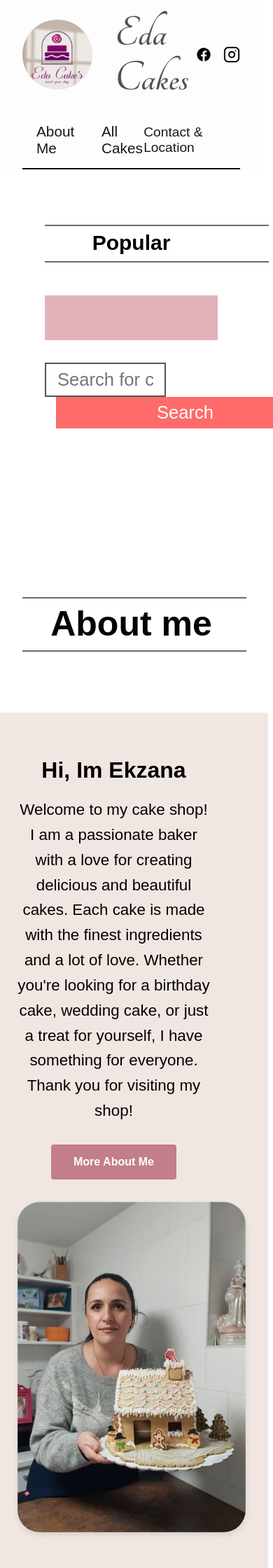
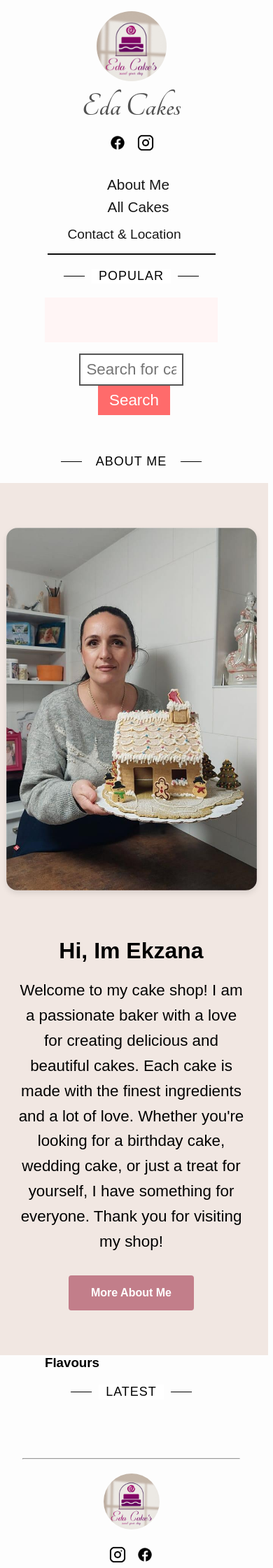
Before and after one commit to Burendoo/Cake_website, a Django app: template main/templates/main/home.html in a window 390 px wide. Shown: the top 2240 px of the page at 70% size. Run offline with Django 3.2, Linux system fonts and the light colour scheme; the template is opened without the code that fills it, so the values that code supplies are empty.

Commit message:
added responsive

```diff
--- a/main/static/main/home.css
+++ b/main/static/main/home.css
@@ -1,25 +1,40 @@
-/* Header styles */
-
-.section-header {
-      text-align: center;
-      margin: 70px 0 40px 0;
-      position: relative;
-
+/* ===== BASE STYLES ===== */
+.container {
+  max-width: 90rem;
+  margin: 0 auto;
 }
 
+/* ===== SECTION HEADERS ===== */
+.section-header,
+.section-about {
+  text-align: center;
+  margin: 70px 0 40px;
+  position: relative;
+}
 
+.section-about {
+  margin: 200px 0 80px;
+}
 
-.section-header .section-title {
+.section-header .section-title,
+.section-about .section-title {
   display: inline-block;
-      font-size: 30px;
   font-weight: bold;
   color: #030303;
   margin: 0 15px;
   position: relative;
   z-index: 1;
+  padding: 0 10px;
   background-color: #fff;
-      /* background to cover the line behind */
-      padding: 0 10px;
+}
+
+.section-header .section-title {
+  font-size: 30px;
+}
+
+.section-about .section-title {
+  font-size: 50px;
+  background-color: transparent;
 }
 
 .title-decor-line {
@@ -30,23 +45,9 @@
   vertical-align: middle;
 }
 
-
-/* End of Header Styles */
-
-.container{
-  max-width: 90rem;
-}
-
-
-/* Popular cakes styles */
-
-
-/* Card Container */
-
-
-.popular-cakes {
-
-  background-color: rgb(227, 179, 188);
+/* ===== CARD STYLES (Shared between popular and latest cakes) ===== */
+.popular-cakes,
+.latest-cakes {
   display: flex;
   flex-wrap: wrap;
   margin: 0 auto;
@@ -55,8 +56,12 @@
   justify-content: center;
 }
 
-  /* Individual Card */
-  .popular-cake-card {
+.popular-cakes {
+  background-color: #fff5f5;
+}
+
+.popular-cake-card,
+.latest-cake-card {
   width: 24rem;
   background: white;
   border-radius: 0.5rem;
@@ -131,28 +130,29 @@
   text-align: center;
   align-self: flex-end;
   margin-top: auto;
-
 }
 
-/* End of Popular */
-
-/* Start of Search Bar */
-
-.search-form{
-      padding: 2rem 0;
-      margin-bottom: 20px;
+.popular-cake-card > a[href=""]:hover,
+.latest-cake-card > a[href=""]:hover {
+  background: #ff5252;
 }
 
-.search-input{
+/* ===== SEARCH BAR ===== */
+.search-form {
+  padding: 2rem 0;
+  margin-bottom: 80px;
+  text-align: center;
+}
+
+.search-input {
   width: 70%;
   padding: 0.5rem 1rem;
   border: 2px solid #555555;
   font-size: 1.6rem;
-
 }
 
-.search-button{
-      padding: 0.5rem 9rem;
+.search-button {
+  padding: 0.5rem 8.5rem;
   background-color: #ff6b6b;
   color: white;
   border: none;
@@ -160,35 +160,12 @@
   cursor: pointer;
   margin-left: 1rem;
 }
-/* End of Search Bar */
 
-/* About */
-
-.section-about {
-  text-align: center;
-  margin: 200px 0 80px 0;
-  position: relative;
+.search-button:hover{
+  opacity: 100;
 }
 
-.section-about .section-title {
-  display: inline-block;
-  font-size: 50px;
-  font-weight: bold;
-  color: #030303;
-  margin: 0 15px;
-  position: relative;
-  z-index: 1;
-  padding: 0 10px;
-}
-
-.title-decor-line {
-  display: inline-block;
-  width: 20rem;
-  height: 2px;
-  background-color: #6b6b6b;
-  vertical-align: middle;
-}
-
+/* ===== ABOUT SECTION ===== */
 .about-container {
   width: 100vw;
   position: relative;
@@ -278,8 +259,23 @@
   .content, .about-image {
     width: 100%;
   }
+
+  .text-content {
+    margin-right: 0;
+  }
 }
 
+@media (min-width: 769px) {
+  /* Header Styles */
+  .popular-container .section-header,
+  .section-about,
+  .latest-container .section-header {
+    display: flex;
+    align-items: center;
+    justify-content: center;
+    gap: 20px;
+    margin: 40px 0;
+  }
 .section-flavour {
   text-align: center;
   margin: 70px 0 40px 0;
@@ -350,93 +346,143 @@
 }
 
 
-
-/* Start of Latest Cakes */
-
-.latest-cakes {
-      display: flex;
-      flex-wrap: wrap;
-      margin: 0 auto;
-      padding: 2rem;
-      gap: 2rem;
-      justify-content: center;
+  .popular-container .section-title,
+  .section-about .section-title,
+  .latest-container .section-title {
+    font-size: 22px;
+    font-weight: normal;
+    text-transform: uppercase;
+    letter-spacing: 1.5px;
+    margin: 0;
   }
 
-    /* Individual Card */
-    .latest-cake-card {
-      width: 24rem;
-      background: white;
-      border-radius: 0.5rem;
-      overflow: hidden;
-      box-shadow: 0 0.5rem 1rem rgba(0,0,0,0.1);
-      padding: 2rem;
-      display: flex;
-      flex-direction: column;
-      position: relative;
+  .popular-container .title-decor-line,
+  .section-about .title-decor-line,
+  .latest-container .title-decor-line {
+    width: 50px;
+    height: 2px;
+    background: #000;
   }
 
-    /* Image Container */
-    .cake-image-container {
-      position: relative;
-      margin: -2rem -2rem 1rem -2rem; /* Counteracts card padding */
+  /* About Section Layout */
+  .about-content {
+    max-width: 1200px;
+    margin: 0 auto;
+    gap: 4rem;
+    padding: 0 3rem;
   }
 
-    .latest-cake-image {
-      width: 100%;
-      height: 25rem;
-      object-fit: cover;
-      display: block;
+  .about-image {
+    flex: 1.2;
   }
 
-    /* Name Overlay */
-    .cake-name-overlay {
-      position: absolute;
-      bottom: 1rem;
-      left: 1rem;
-      right: 1rem;
-      background-color: pink;
-      color: black;
-      padding: 1rem;
-      font-size: 1.6rem;
-      font-weight: bold;
-      text-align: center;
-      border-radius: 0.3rem;
-      transform: translateY(50%); /* Makes it overlap the image edge */
-      z-index: 2;
+  .text-content {
+    flex: 1;
   }
 
-    /* Details Section */
-    .cake-details {
-      flex-grow: 1;
-      padding: 1rem 0;
-      position: relative;
-      min-height: 6rem;
+  /* Flavours Grid */
+  .flavours-cards {
+    grid-template-columns: repeat(auto-fill, minmax(200px, 1fr));
+    gap: 2rem;
+  }
 }
 
-    /* Price Position */
-    .cake-details p:last-of-type {
-      position: absolute;
-      left: 0;
-      bottom: 0;
-      font-weight: bold;
+@media (max-width: 480px) {
+  /* ===== Popular Section (Reference Style) ===== */
+  .popular-container .section-header {
+    display: flex;
+    align-items: center;
+    justify-content: center;
+    gap: 10px;
+    margin: 20px 0;
+  }
+
+  .popular-container .section-title {
+    font-size: 18px;
+    font-weight: normal;
+    text-transform: uppercase;
+    letter-spacing: 1px;
+    margin: 0;
+  }
+
+  .popular-container .title-decor-line {
+    width: 30px;
+    height: 1px;
+    background: #000;
+  }
+
+  /* ===== Apply Same Style to About Me & Latest ===== */
+  .section-about,
+  .latest-container .section-header {
+    display: flex;
+    align-items: center;
+    justify-content: center;
+    gap: 10px;
+    margin: 20px 0;
+  }
+
+  .section-about .section-title,
+  .latest-container .section-title {
+    font-size: 18px !important;
+    font-weight: normal !important;
+    text-transform: uppercase !important;
+    letter-spacing: 1px !important;
+    margin: 0 !important;
+  }
+
+  .section-about .title-decor-line,
+  .latest-container .title-decor-line {
+    width: 30px !important;
+    height: 1px !important;
+    background: #000 !important;
+    margin: 0 !important;
+  }
+
+  /* ===== Keep Your Existing Layout Styles ===== */
+  .about-content {
+    flex-direction: column;
+    padding: 0 1rem;
+    gap: 2rem;
+  }
+
+  .about-image {
+    order: -1;
+    max-width: 100%;
+    margin-bottom: 2rem;
+  }
+
+  .about-image img {
+    border-radius: 1rem;
+  }
+
+  .text-content {
+    padding: 0 1rem;
+    text-align: center;
+  }
+
+  .search-form {
+    padding: 1rem 0;
+    margin-bottom: 40px;
+  }
+
+  .search-input {
+    width: 60%;
+    padding: 0.5rem;
     font-size: 1.4rem;
   }
 
-    /* Order Button */
-    .latest-cake-card > a[href=""] {
-      display: inline-block;
-      background: #ff6b6b;
-      color: white;
-      padding: 0.8rem 1.5rem;
-      border-radius: 0.3rem;
-      text-decoration: none;
-      text-align: center;
-      align-self: flex-end;
-      margin-top: auto;
+  .search-button {
+    padding: 0.5rem 1rem;
+    font-size: 1.4rem;
+    margin-left: 0.5rem;
   }
 
-    .latest-cake-card > a[href=""]:hover {
-      background: #ff5252;
+
+  .popular-container .section-header {
+    display: flex;
+    align-items: center;
+    justify-content: center;
+    gap: 10px;
+    margin: 20px 0;
   }
-
-/* End of Latest Cakes */
+}
--- a/static/include/header.css
+++ b/static/include/header.css
@@ -1,3 +1,4 @@
+/* ===== BASE & GLOBAL STYLES ===== */
 @import url('https://fonts.googleapis.com/css2?family=Tangerine:wght@400;700&display=swap');
 
 
@@ -18,9 +19,19 @@
     width: 100%;
     overflow-y: scroll;
     font-family: Arial, sans-serif;
+    /* Scrollbar consistency */
+    padding-right: calc(100vw - 100%);
+    background-color: #fdfdfd !important;
 }
 
-/* Header Container */
+@supports (scrollbar-gutter: stable) {
+    body {
+        padding-right: 0;
+        scrollbar-gutter: stable;
+    }
+}
+
+/* ===== HEADER STRUCTURE ===== */
 .header-wrapper {
     max-width: 90rem;
     margin: 0 auto;
@@ -34,7 +45,7 @@
     position: relative;
 }
 
-/* Logo Styles */
+/* ===== LOGO & BRANDING ===== */
 .logo {
     max-width: 100px;
     border-radius: 50%;
@@ -49,7 +60,7 @@
     color: #181818;
 }
 
-/* Navigation Top Section */
+/* ===== NAVIGATION STRUCTURE ===== */
 .nav-container {
     width: 100%;
     display: flex;
@@ -58,34 +69,6 @@
     padding: 1rem 0;
 }
 
-.logo-list {
-    display: flex;
-    gap: 2rem;
-    list-style: none;
-    align-items: center;
-    margin: 0;
-    padding: 0;
-}
-
-.navdiv a {
-    text-decoration: none;
-}
-
-/* Social Icons */
-.icon-list {
-    display: flex;
-    gap: 1rem;
-    list-style: none;
-    margin: 0;
-    padding: 0;
-}
-
-.icon-list li a img {
-    width: 1.5rem;
-    height: auto;
-}
-
-/* Navigation Bottom Section */
 .nav-info-container {
     width: 100%;
     display: flex;
@@ -94,18 +77,32 @@
     padding: 1rem 0;
 }
 
-.info-list, .nav-list {
+/* ===== LIST STYLES ===== */
+.logo-list,
+.icon-list,
+.info-list,
+.nav-list {
     display: flex;
-    gap: 2rem;
     list-style: none;
     margin: 0;
     padding: 0;
     align-items: center;
 }
 
-.info-list li a {
+.logo-list { gap: 2rem; }
+.icon-list { gap: 1rem; }
+.info-list,
+.nav-list { gap: 2rem; }
+
+/* ===== LINK STYLES ===== */
+.navdiv a,
+.info-list li a,
+.nav-list li a {
     text-decoration: none;
     color: #181818;
+}
+
+.info-list li a {
     font-size: 1.3rem;
     font-weight: 400;
 }
@@ -119,30 +116,56 @@
 }
 
 .nav-list li a {
-    text-decoration: none;
-    color: #181818;
     font-size: 1.2rem;
     font-weight: 500;
 }
 
+/* ===== ICON STYLES ===== */
+.icon-list li a img {
+    width: 1.5rem;
+    height: auto;
+}
 
-
-/* Divider Line */
+/* ===== DIVIDER LINE ===== */
 .line {
     width: 100%;
     border: 1.2px solid rgb(12, 12, 12);
     margin: 0;
 }
 
-/* Fallback for scrollbar consistency */
-body {
-    padding-right: calc(100vw - 100%);
+/* ===== RESPONSIVE BREAKPOINTS ===== */
+@media (max-width: 480px) {
+    .header-wrapper {
+        width: 100%;
+        max-width: 15rem;
+        margin: 0 auto;
+        padding: 0;
+    }
+
+    .nav-container,
+    .nav-info-container {
+        flex-direction: column;
+        gap: 1rem;
+    }
+
+    .logo_name {
+        font-size: 3rem;
+    }
+
+    .logo-list,
+    .info-list,
+    .nav-list {
+        flex-direction: column;
+        gap: 0.5rem;
+    }
 }
 
-/* Modern scrollbar handling */
-@supports (scrollbar-gutter: stable) {
-    body {
-        padding-right: 0;
-        scrollbar-gutter: stable;
+@media (min-width: 481px) and (max-width: 768px) {
+    .header-wrapper {
+        padding: 0 1rem;
+    }
+
+    .logo_name {
+        font-size: 3.5rem;
     }
 }
```
Also changed, not shown: other parts of main/static/main/home.css (+23 -25 lines), main/static/main/contact.css (+50 -3 lines). Lines whose indentation alone changed are shown as unchanged.
